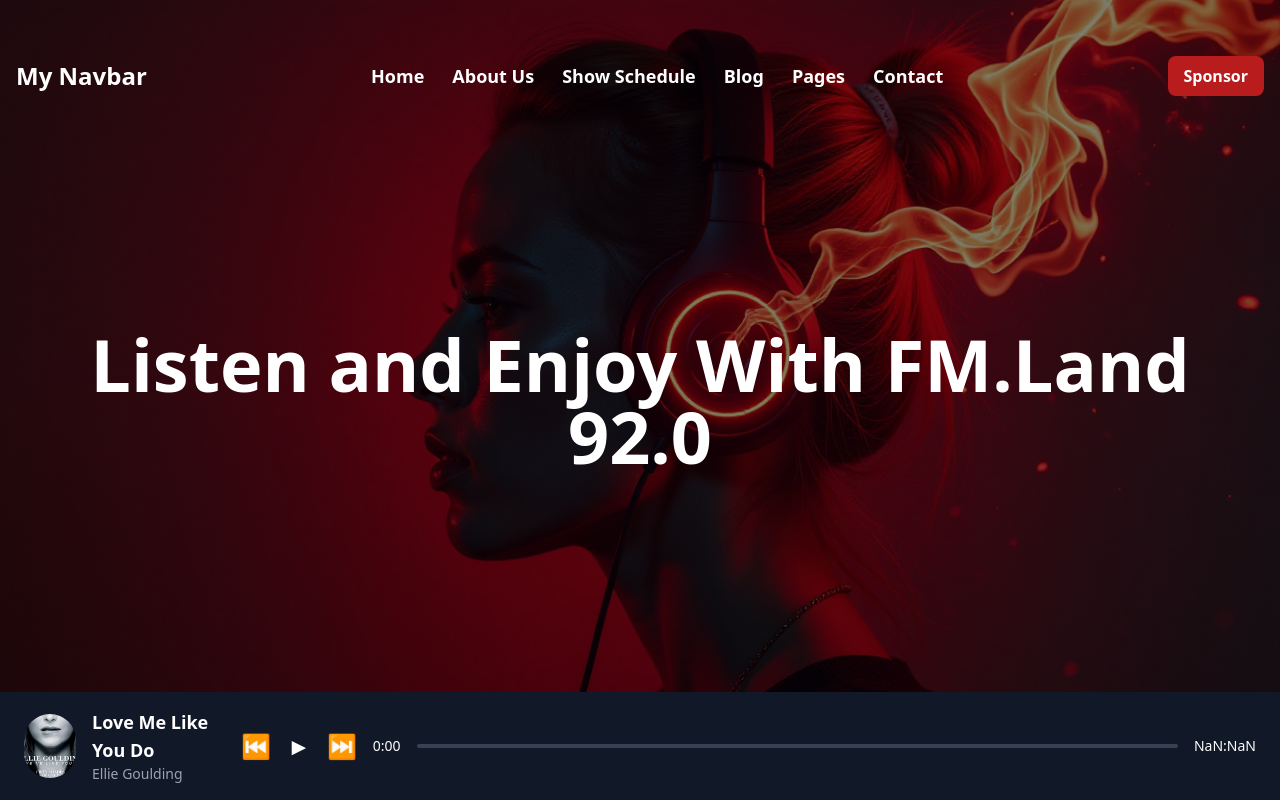
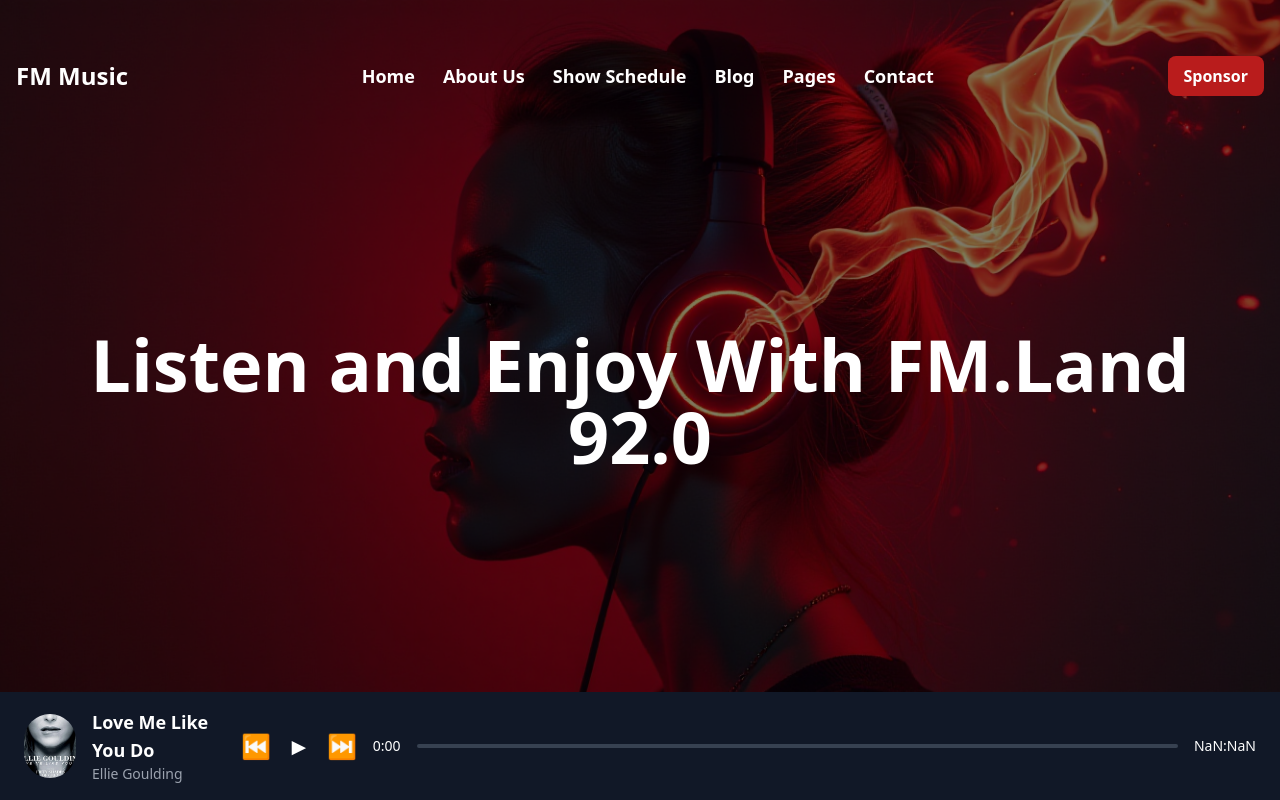
Before and after one commit to aranmanas/fm, a plain HTML site: page index.html in a window 1280 px wide. Shown: the top 800 px of the page. Drawn offline with nearby package versions, Linux system fonts and the light colour scheme.

Commit message:
Update index.html

```diff
--- a/index.html
+++ b/index.html
@@ -25,7 +25,7 @@
     <header id="navbar" class="fixed top-0 left-0 w-full z-50 bg-transparent lg:mt-10 transition-all duration-300">
         <nav class="max-w-7xl mx-auto p-4 flex items-center justify-between">
             <!-- Logo/Title -->
-            <h1 class="text-white text-2xl font-bold">My Navbar</h1>
+            <h1 class="text-white text-2xl font-bold">FM Music</h1>
 
             <!-- Desktop Menu -->
             <ul class="hidden md:flex space-x-7 text-white text-lg font-bold">
```
